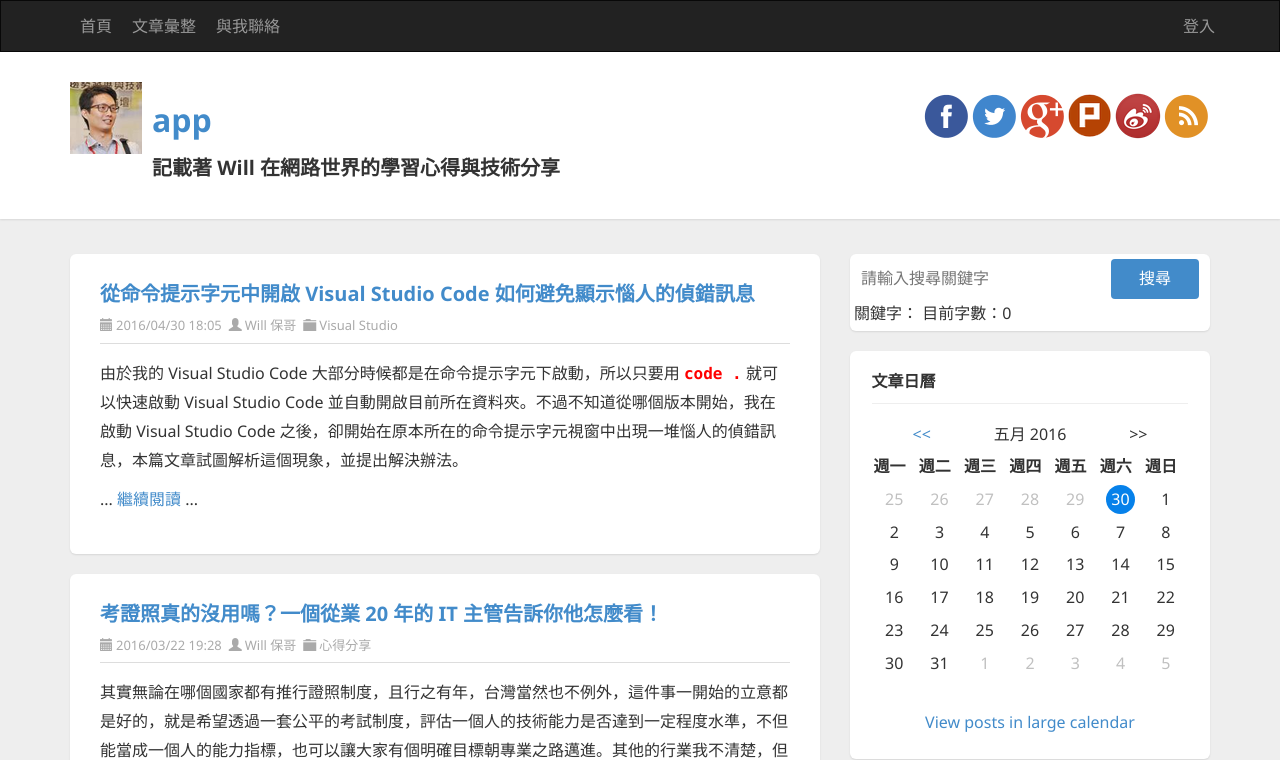
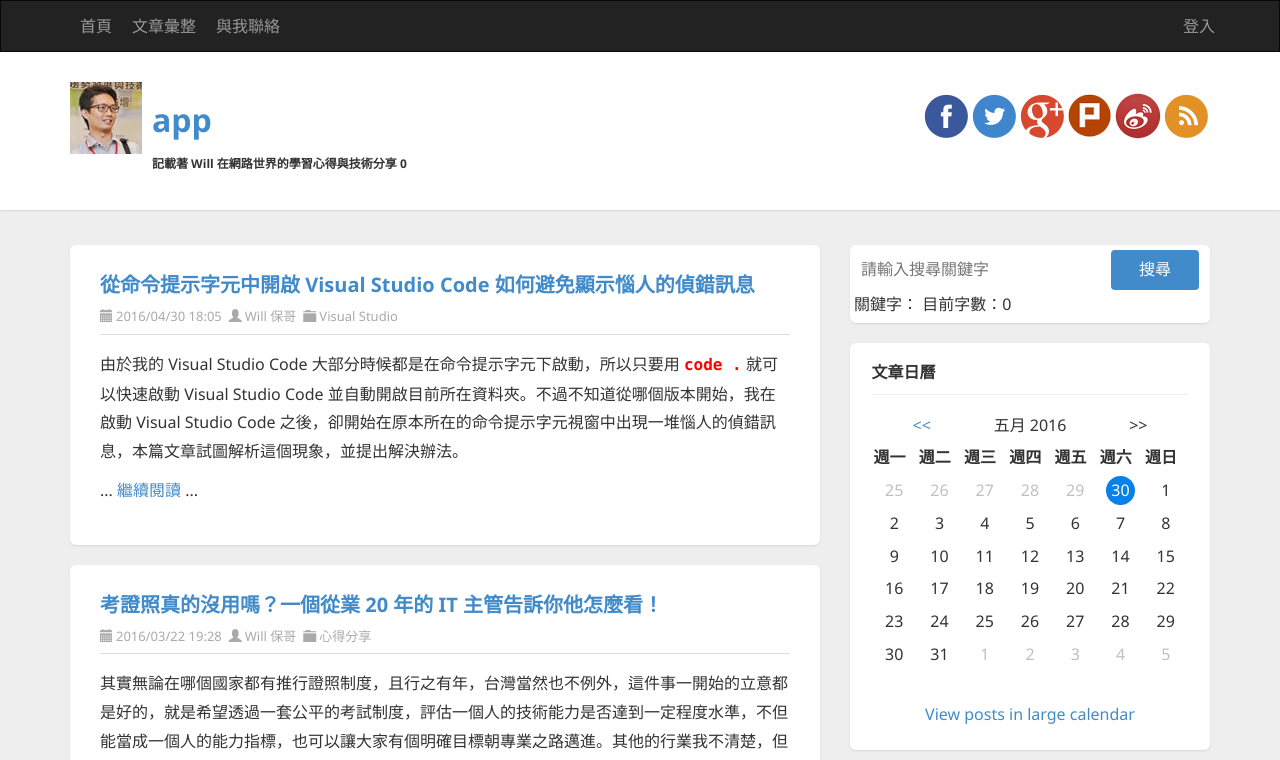
Before and after one commit to Coffee0127/angular-zero, an Angular app: page / in a window 1280 px wide. Shown: the top 760 px of the page. Built offline with nearby package versions, Linux system fonts and the light colour scheme.

Commit message:
屬性型指令 (Attribute Directives) - NgStyle

```diff
--- a/src/app/header/header.component.html
+++ b/src/app/header/header.component.html
@@ -32,7 +32,7 @@
 
       <div class="pull-left">
         <h1><a [href]="url">{{ title }}</a></h1>
-        <h3>記載著 Will 在網路世界的學習心得與技術分享</h3>
+        <h3 [ngStyle]="getStyle()">記載著 Will 在網路世界的學習心得與技術分享 {{ counter }}</h3>
       </div>
 
       <div id="social-icons" class="pull-right social-icon">
--- a/src/app/header/header.component.ts
+++ b/src/app/header/header.component.ts
@@ -10,6 +10,7 @@
   title = 'app';
   url = 'http://blog.miniasp.com/';
   imgurl = '/assets/images/logo.png';
+  counter = 0;
 
   constructor() { }
 
@@ -20,6 +21,11 @@
     if (altKey) {
       this.title = 'The Will Will Web';
     }
+    this.counter++;
+  }
+
+  getStyle() {
+    return { 'font-size': (12 + this.counter) + 'px' };
   }
 
 }
```
